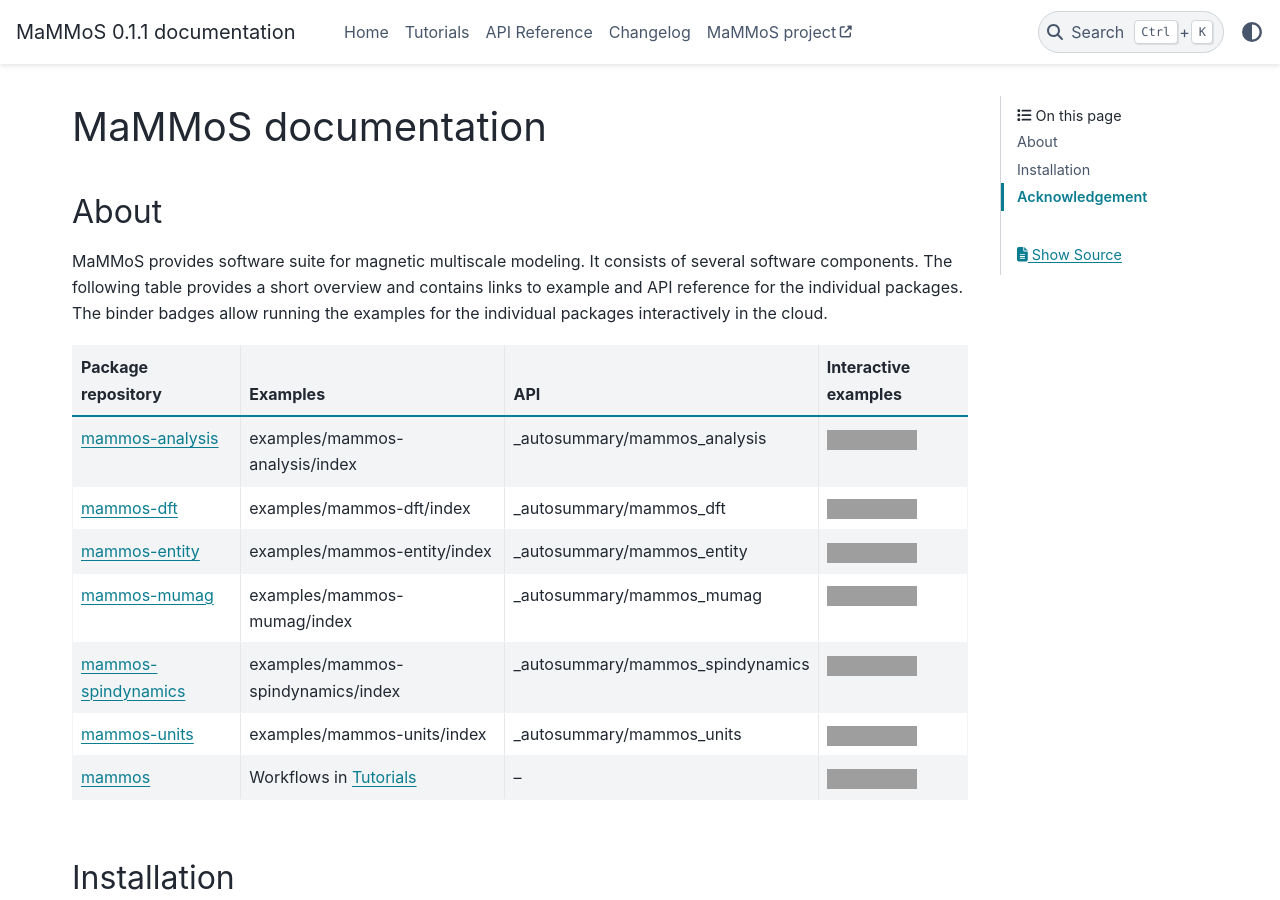
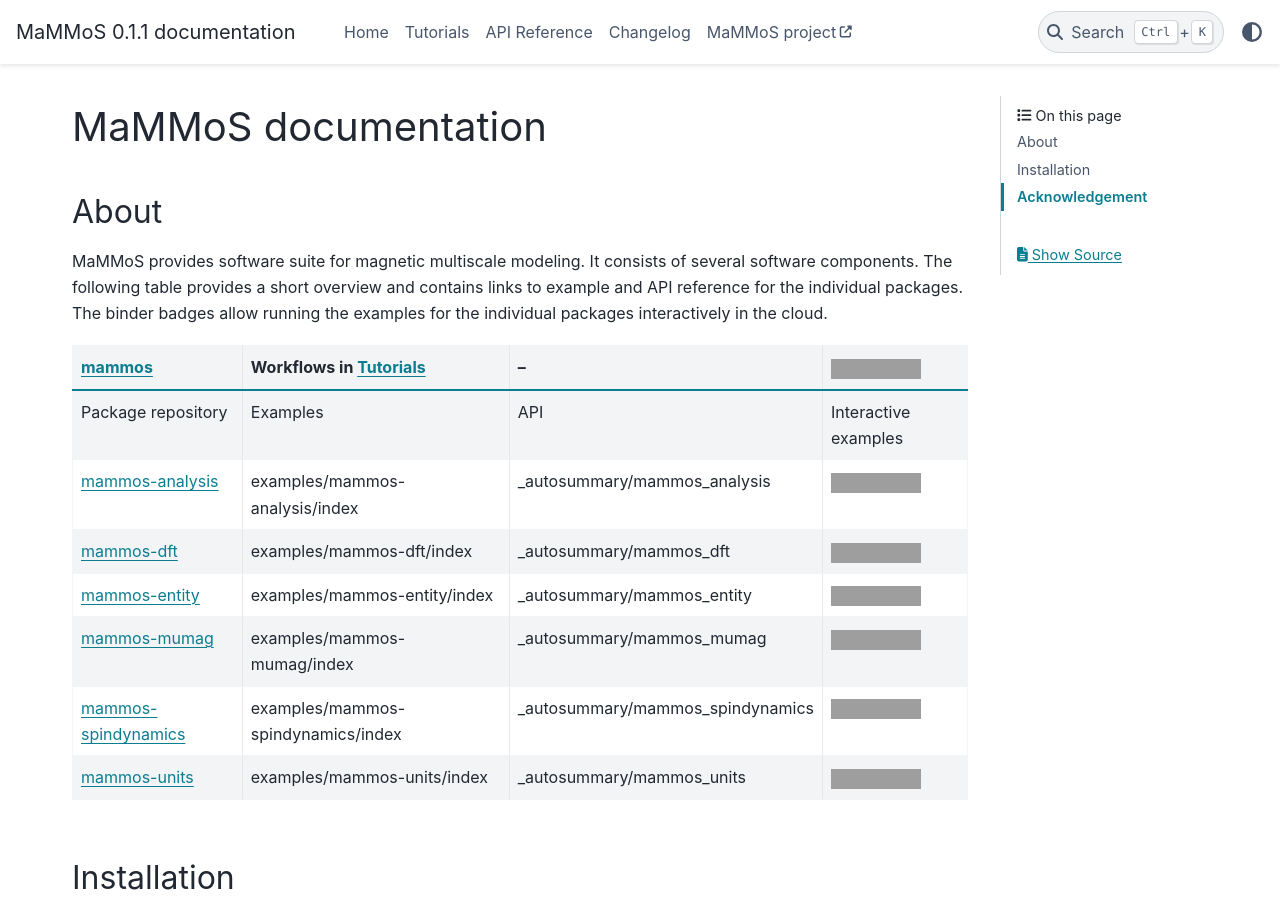
Before and after one commit to MaMMoS-project/mammos, a Sphinx documentation site: the page built from docs/source/index.rst, in a window 1280 px wide and 900 px high, cut to the strip 0-900 px from the top of the window. Built offline with Sphinx 7.4.7 and the PyData theme 0.15.4, drawn with Linux system fonts in a browser that asks for light colours; pages that are not in the unit, such as notebooks, are missing from menus; the version number is read from the project's files by our own code; part of the change alters nothing that is shown; grey boxes are pictures that could not be loaded.

Commit message:
Move metapackage to start of table

```diff
--- a/docs/source/index.rst
+++ b/docs/source/index.rst
@@ -23,6 +23,11 @@ MaMMoS provides software suite for magnetic multiscale modeling. It consists of
 .. list-table::
    :header-rows: 1
 
+   * - `mammos <https://github.com/mammos-project/mammos>`__
+     - Workflows in :doc:`examples/index`
+     - –
+     - .. image:: https://mybinder.org/badge_logo.svg
+          :target: https://mybinder.org/v2/gh/mammos-project/mammos/main?urlpath=lab%2Ftree%2Fdocs%2Fsource%2Fexamples%2Fworkflows
    * - Package repository
      - Examples
      - API
@@ -57,11 +62,6 @@ MaMMoS provides software suite for magnetic multiscale modeling. It consists of
      - :doc:`_autosummary/mammos_units`
      - .. image:: https://mybinder.org/badge_logo.svg
           :target: https://mybinder.org/v2/gh/mammos-project/mammos-units/main?urlpath=lab%2Ftree%2Fexamples
-   * - `mammos <https://github.com/mammos-project/mammos>`__
-     - Workflows in :doc:`examples/index`
-     - –
-     - .. image:: https://mybinder.org/badge_logo.svg
-          :target: https://mybinder.org/v2/gh/mammos-project/mammos/main?urlpath=lab%2Ftree%2Fdocs%2Fsource%2Fexamples%2Fworkflows
 
 Installation
 ------------
```
